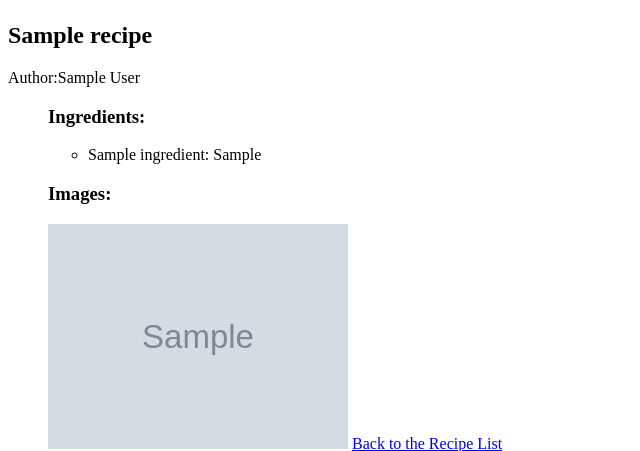
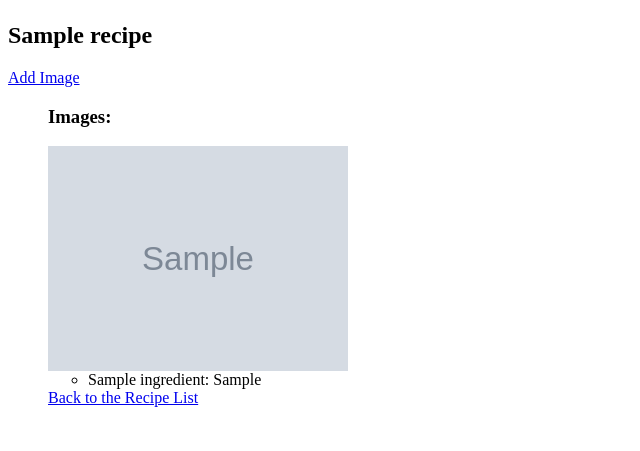
Before and after one commit to charliszemanansala-png/recipebook-manansala-charlisze, a Django app: page /recipe/1/ in a window 1280 px wide. Shown: the part 121-572 px from the top of the page, without its empty margins (0-640 px from the left). Run offline with Django 5.2, Linux system fonts and the light colour scheme; a user stored in the database is signed in; tables that the repository leaves empty hold one stand-in row (values such as "Sample post"); grey boxes marked "Sample" are stand-in pictures.

Commit message:
Update the Admin, Models, and Templates, Added the Images.

```diff
--- a/ledger/admin.py
+++ b/ledger/admin.py
@@ -3,7 +3,6 @@ from .models import Recipe, RecipeIngredient, RecipeImage
 
 class RecipeImageInLine(admin.TabularInline):
     model = RecipeImage
-
 class RecipeIngredientInLine(admin.TabularInline):
     model = RecipeIngredient
 
@@ -19,4 +18,5 @@ class RecipeIngredientAdmin(admin.ModelAdmin):
     list_display = ('recipe', 'ingredient', 'quantity' )
 
 admin.site.register(Recipe, RecipeAdmin)
+admin.site.register(RecipeImage)
 admin.site.register(RecipeIngredient, RecipeIngredientAdmin)
--- a/ledger/models.py
+++ b/ledger/models.py
@@ -44,7 +44,7 @@ class RecipeIngredient(models.Model):
     )
 
 class RecipeImage(models.Model):
-    image = models.ImageField(upload_to='recipe_images/', null = False)
+    image = models.ImageField(upload_to='images/', null = False)
     description = models.CharField(max_length=255)
     recipe = models.ForeignKey(
         Recipe,
--- a/ledger/templates/recipe_detail.html
+++ b/ledger/templates/recipe_detail.html
@@ -3,25 +3,19 @@
 {% block body %}
 
 <h2>{{ recipe.name }}</h2>
-<p> Author:{{ recipe.author.name }}  </p>
+<a href ="{% url 'ledger:add_image' recipe.pk %}"> Add Image</a>
 <ul>
 
-<h3>Ingredients: </h3>
+<h3>Images: </h3>
+{% for image in recipe.images.all %}
+     <img src="{{ image.image.url }}" alt="{{ image.description }}" width="300">
+{% endfor %}
+
 <ul>
     {% for ingredient in recipe.ingredients.all %}
         <li>{{ ingredient.ingredient.name }}: {{ ingredient.quantity }}</li>
     {% endfor %}
 </ul>
 
-<h3>Images: </h3>
-{% if recipe.images.all %}
-    {% for image in recipe.images.all %}
-        <img src="{{ image.image.url }}" alt="{{ image.description }}" width="300">
-    {% endfor %}
-{% else %}
-    <p>No images uploaded yet.</p>
-{% endif %}
-
-
 <a href="/recipes/list">Back to the Recipe List</a>
 {% endblock %}
```
Also changed, not shown: ledger/migrations/0005_alter_recipeimage_image.py (added), media/images/images.jpeg (added), media/images/images_1.jpeg (added).
